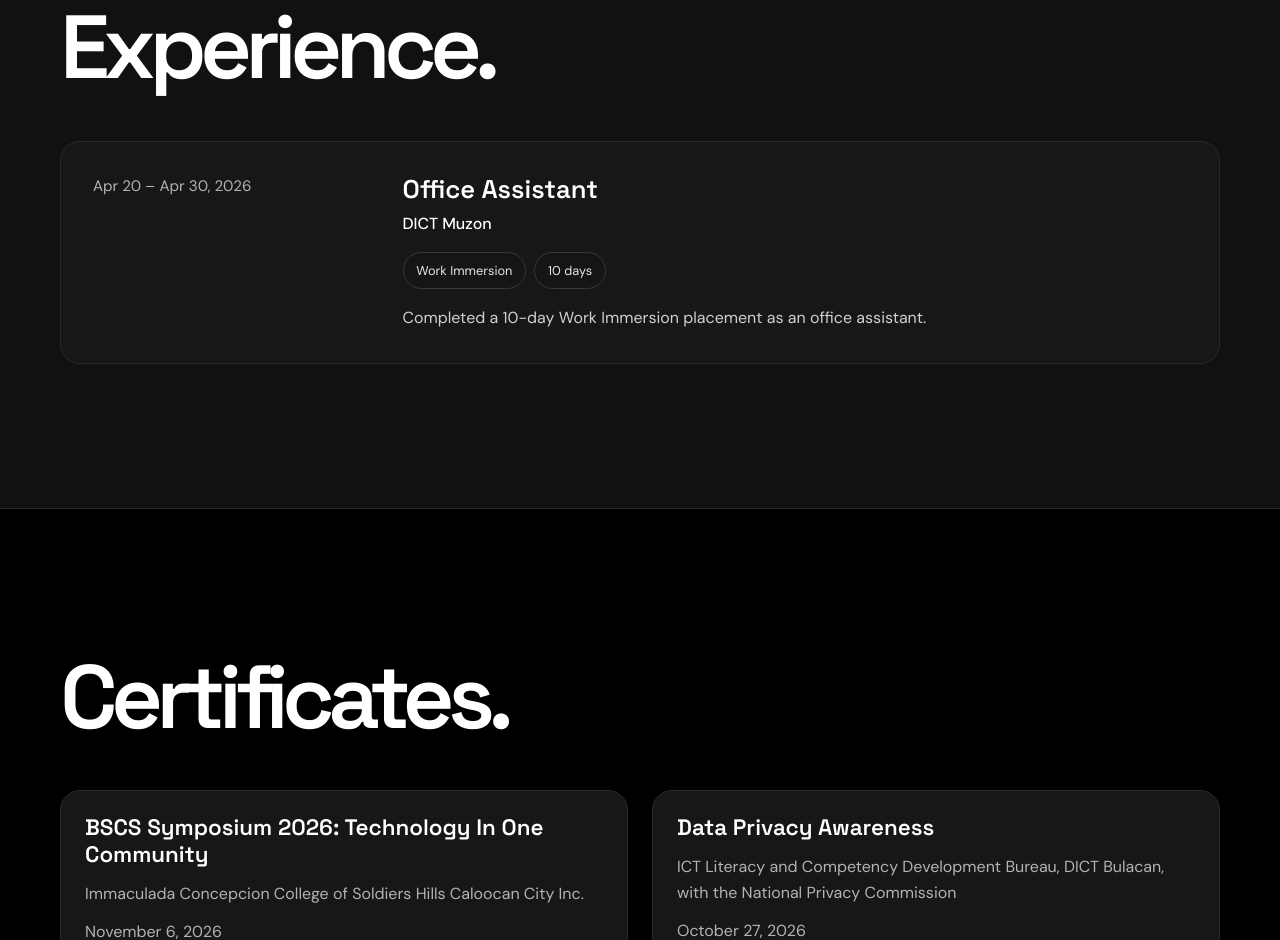
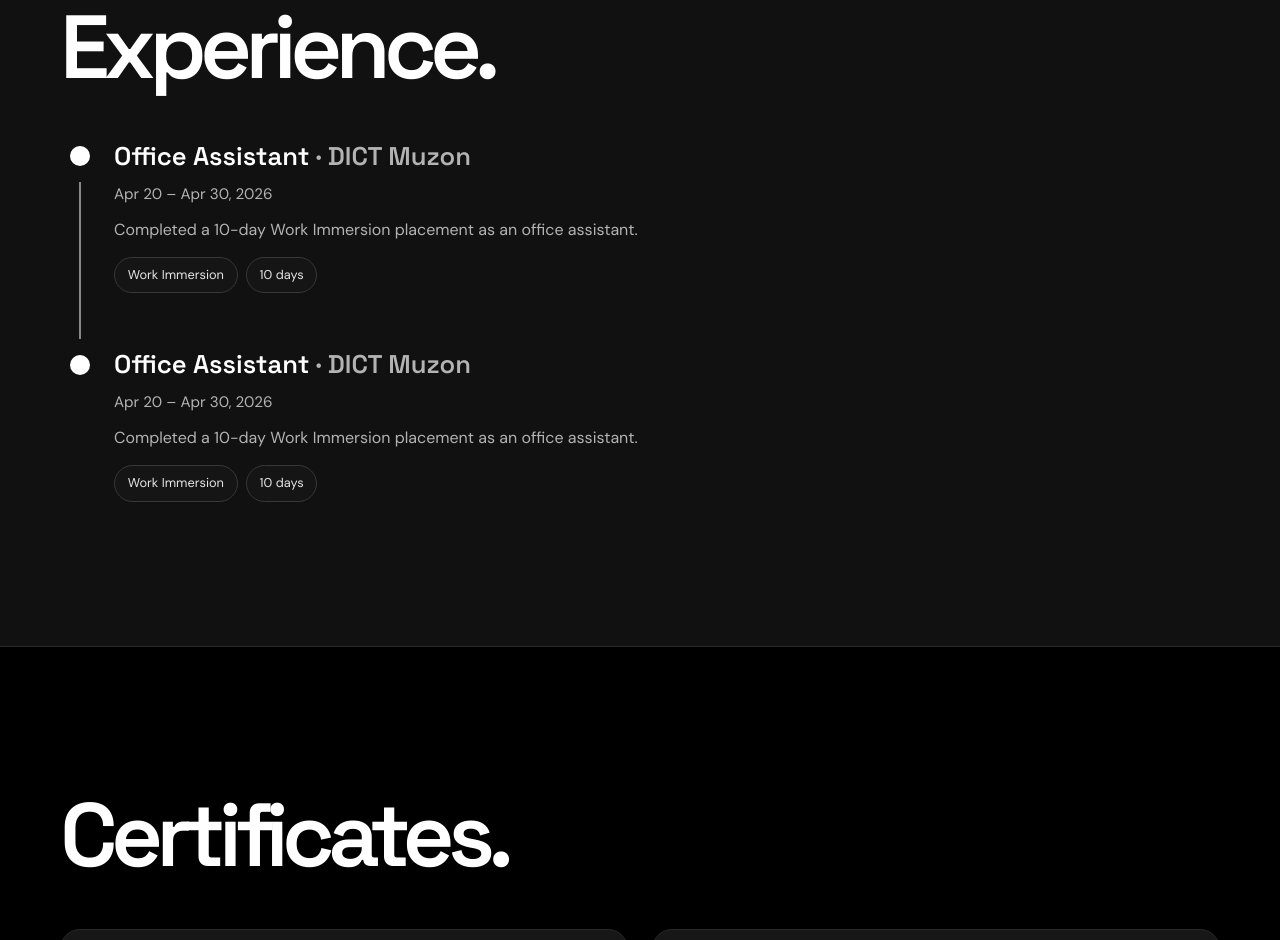
Before and after one commit to Tonnyton30/Portfolio, a plain HTML site: page index.html in a window 1280 px wide. Shown: the part 2840-3780 px from the top of the page. Drawn offline with Linux system fonts and the light colour scheme.

Commit message:
revised experience section

```diff
--- a/index.html
+++ b/index.html
@@ -158,12 +158,19 @@
         <h2 class="reveal" id="experience-title">Experience.</h2>
         <ol class="experience-list">
           <li class="experience-item reveal">
-            <p class="experience-date"><time datetime="2026-04-20">Apr 20</time> – <time datetime="2026-04-30">Apr 30, 2026</time></p>
             <div class="experience-body">
-              <h3>Office Assistant</h3>
-              <p class="experience-org">DICT Muzon</p>
+              <h3>Office Assistant <span class="experience-org">· DICT Muzon</span></h3>
+              <p class="experience-date"><time datetime="2026-04-20">Apr 20</time> – <time datetime="2026-04-30">Apr 30, 2026</time></p>
+              <p class="experience-desc">Completed a 10-day Work Immersion placement as an office assistant.</p>
               <ul class="tag-list" aria-label="Placement type"><li>Work Immersion</li><li>10 days</li></ul>
+            </div>
+          </li>
+          <li class="experience-item reveal">
+            <div class="experience-body">
+              <h3>Office Assistant <span class="experience-org">· DICT Muzon</span></h3>
+              <p class="experience-date"><time datetime="2026-04-20">Apr 20</time> – <time datetime="2026-04-30">Apr 30, 2026</time></p>
               <p class="experience-desc">Completed a 10-day Work Immersion placement as an office assistant.</p>
+              <ul class="tag-list" aria-label="Placement type"><li>Work Immersion</li><li>10 days</li></ul>
             </div>
           </li>
         </ol>
--- a/mobileview.css
+++ b/mobileview.css
@@ -131,14 +131,6 @@
     margin-top: 2rem;
     gap: 1.25rem;
   }
-  .experience-list {
-    margin-top: 2rem;
-  }
-  .experience-item {
-    grid-template-columns: 1fr;
-    gap: 0.75rem;
-    padding: 1.5rem;
-  }
   .section-heading-row h2 {
     font-size: clamp(2.8rem, 10vw, 4.5rem);
   }
@@ -175,9 +167,6 @@
     padding-block: 4.5rem;
   }
   .card-body {
-    padding: 1.25rem;
-  }
-  .experience-item {
     padding: 1.25rem;
   }
 }
--- a/style.css
+++ b/style.css
@@ -478,25 +478,39 @@ main {
 }
 .experience-list {
   display: grid;
-  gap: 1.5rem;
+  gap: 3.5rem;
   margin: 3rem 0 0;
-  padding: 0;
+  padding: 0 0 0 3.375rem;
   list-style: none;
 }
 .experience-item {
-  display: grid;
-  grid-template-columns: minmax(140px, 0.5fr) 1.5fr;
-  gap: 1.5rem 3rem;
-  padding: 2rem;
-  border: 1px solid var(--border);
-  border-radius: 20px;
-  background: var(--surface-raised);
+  position: relative;
+  min-width: 0;
+}
+.experience-item::before {
+  position: absolute;
+  top: calc(0.96rem - 10px);
+  left: -2.75rem;
+  z-index: 1;
+  width: 20px;
+  height: 20px;
+  border-radius: 50%;
+  background: var(--white);
+  content: "";
+}
+.experience-item:not(:last-child)::after {
+  position: absolute;
+  top: calc(0.96rem + 10px + 1rem);
+  height: calc(100% + 3.5rem - 20px - 2rem);
+  left: calc(-2.75rem + 9px);
+  width: 2px;
+  background: rgba(255, 255, 255, 0.5);
+  content: "";
 }
 .experience-date {
-  margin: 0;
+  margin: 0.65rem 0 0;
   color: var(--muted);
   font-size: 0.95rem;
-  white-space: nowrap;
 }
 .experience-body h3 {
   margin: 0;
@@ -505,17 +519,17 @@ main {
     sans-serif;
 }
 .experience-org {
-  margin: 0.4rem 0 0;
-  color: var(--white);
-  font-weight: 500;
+  color: var(--muted);
+  font: inherit;
+  letter-spacing: normal;
 }
 .experience-body .tag-list {
-  margin: 1rem 0 0;
+  margin: 0.9rem 0 0;
   padding: 0;
 }
 .experience-desc {
-  margin: 1rem 0 0;
-  color: #d0d0d0;
+  margin: 0.65rem 0 0;
+  color: var(--muted);
 }
 @keyframes marquee-scroll {
   to {
```
